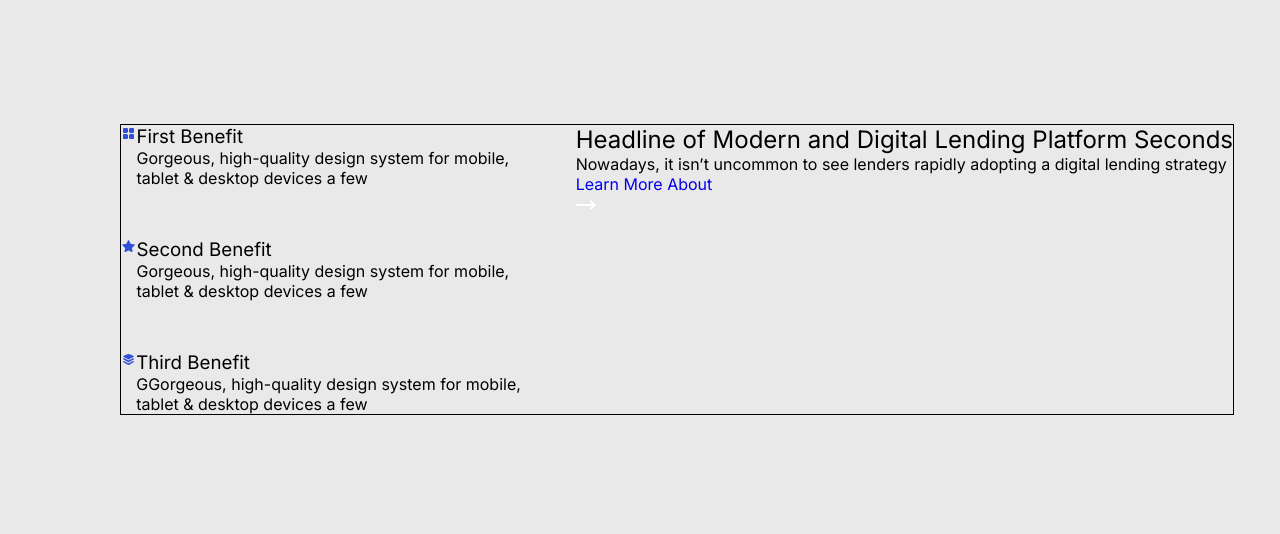
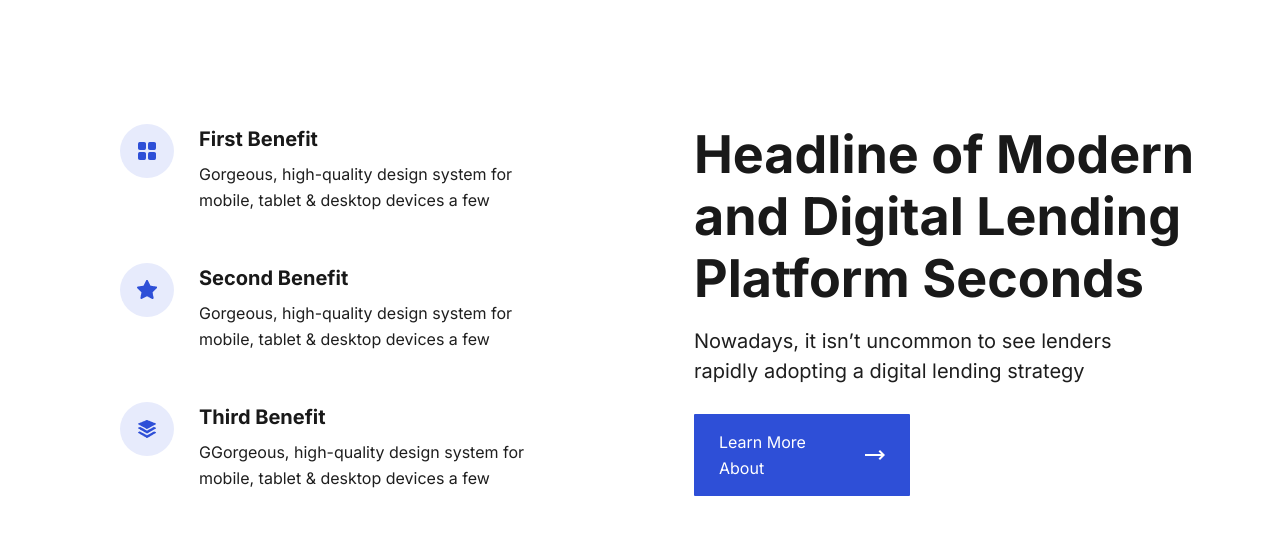
Before and after one commit to Capybarka/Tweakful-, a plain HTML site: page index.html in a window 1280 px wide. Shown: the part 802-1336 px from the top of the page. Drawn offline with nearby package versions, Linux system fonts and the light colour scheme.

Commit message:
add style to benefit section

```diff
--- a/style.css
+++ b/style.css
@@ -42,7 +42,7 @@ a {
 
 /* /////////////// */
 body {
-    background-color: rgb(233, 233, 233);
+    /* background-color: rgb(233, 233, 233); */
 }
 
 header {
@@ -209,7 +209,6 @@ main {
 
 /* benefit container */
 .benefit-container {
-    border: 1px solid black;
     width: 1114px;
     margin: 0 auto;
     margin-bottom: 152px;
@@ -218,15 +217,87 @@ main {
 .benefit-wrapper {
     display: flex;
     justify-content: space-between;
-    ;
 }
 
 .benefit-list-item {
     display: flex;
-    width: 408px;
     margin-bottom: 50px;
 }
 
 .benefit-list li:last-child {
     margin-bottom: 0;
 }
+
+.benefit-icon {
+    display: flex;
+    align-items: center;
+    justify-content: center;
+    margin-right: 25px;
+    width: 54px;
+    height: 54px;
+    background-color: #E7EBFC;
+    border-radius: 50%;
+}
+
+.benefit-list-block {
+    width: 330px;
+}
+
+.benefit-list-item-title {
+    color: #191919;
+    font-size: 20px;
+    font-weight: 700;
+    line-height: 30px;
+    margin-bottom: 7px;
+}
+
+.benefit-list-item-text {
+    color: #1E1E1E;
+    line-height: 26px;
+}
+
+.benefit-title {
+    width: 540px;
+    margin-bottom: 16px;
+    color: #191919;
+    font-size: 52px;
+    font-weight: 700;
+    line-height: 62px;
+}
+
+.benefit-text {
+    display: block;
+    width: 445px;
+    color: #1E1E1E;
+    font-size: 20px;
+    line-height: 30px;
+    margin-bottom: 28px;
+}
+
+.benefit-a {
+    display: block;
+    display: flex;
+    align-items: center;
+    width: 216px;
+    gap: 10px;
+    padding: 15px 25px;
+    border-radius: 1px;
+    background-color: #2E4FD7;
+    color: white;
+}
+
+.benefit-a p,
+.benefit-a-img {
+    display: block;
+}
+
+.benefit-a p {
+    color: #FFF;
+    font-weight: 500;
+    line-height: 26px;
+}
+
+.benefit-a-img {
+    width: 20px;
+    height: 10px;
+}
```
